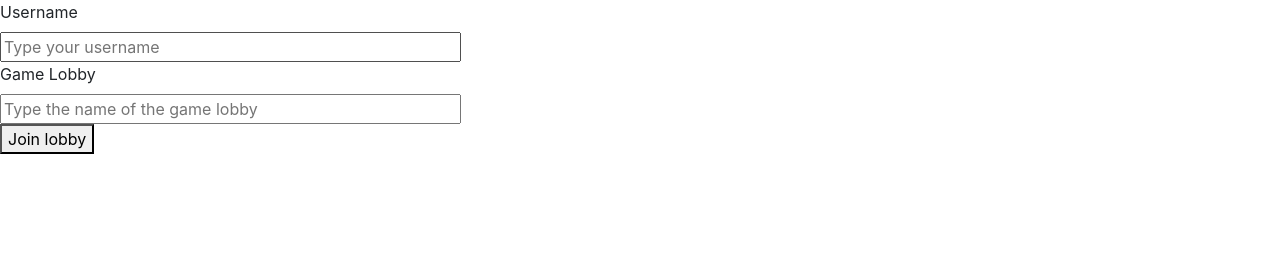
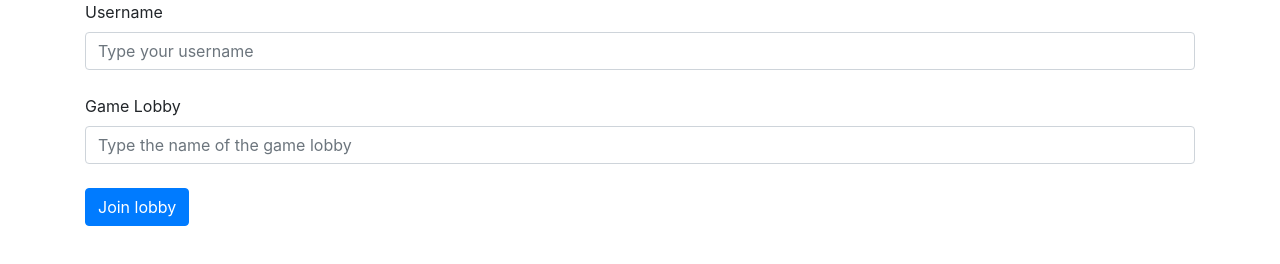
Before and after one commit to goofyspoon/CyRun, a website: page views/index.html in a window 1280 px wide. Drawn offline with nearby package versions, Linux system fonts and the light colour scheme.

Commit message:
Updated username screen to look niiiiiice

```diff
--- a/views/index.html
+++ b/views/index.html
@@ -6,13 +6,20 @@
 <link rel="stylesheet" href="https://stackpath.bootstrapcdn.com/bootstrap/4.3.1/css/bootstrap.min.css" integrity="sha384-ggOyR0iXCbMQv3Xipma34MD+dH/1fQ784/j6cY/iJTQUOhcWr7x9JvoRxT2MZw1T" crossorigin="anonymous">
 </head>
 <body>
-  <form action="lobby.html">
-    <label for="username">Username</label><br />
-    <input type="text" size="40" placeholder="Type your username" id="username" name="username" required><br />
-    <label for="room">Game Lobby</label><br />
-    <input type="text" size="40" placeholder="Type the name of the game lobby" id="gamelobby" name="lobby" required></br />
-    <button type="submit" id="submit">Join lobby</button>
-</form>
+  <div class="container">
+    <div class="row">
+      <div class="col">
+        <form action="lobby.html" class="form-group">
+          <label for="username">Username</label><br />
+          <input class="form-control" type="text" size="40" placeholder="Type your username" id="username" name="username" required><br />
+          <label for="room">Game Lobby</label><br />
+          <input class="form-control" type="text" size="40" placeholder="Type the name of the game lobby" id="gamelobby" name="lobby" required></br />
+          <button type="submit" id="submit" class="btn btn-primary">Join lobby</button>
+      </form>
+      </div>
+    </div>
+  </div>
+
 
 <script src="/socket.io/socket.io.js"></script>
 </body>
```
